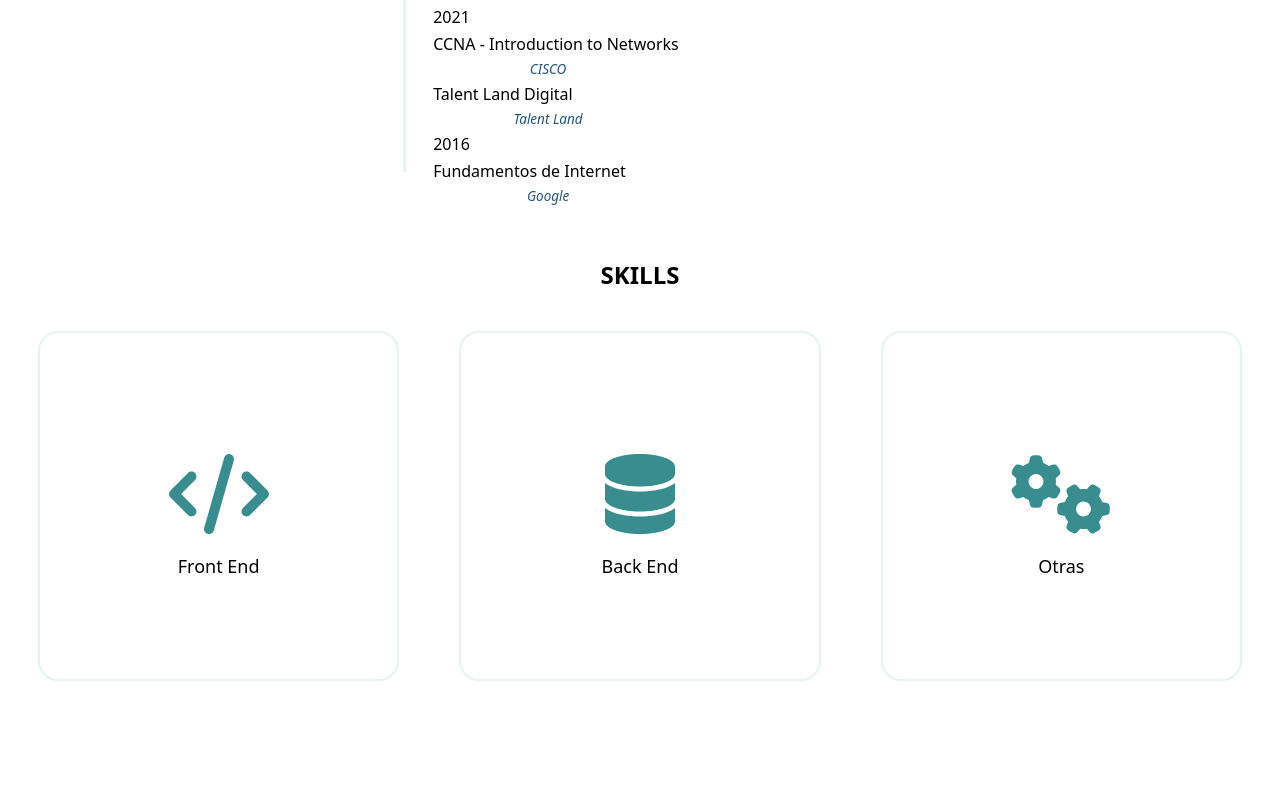
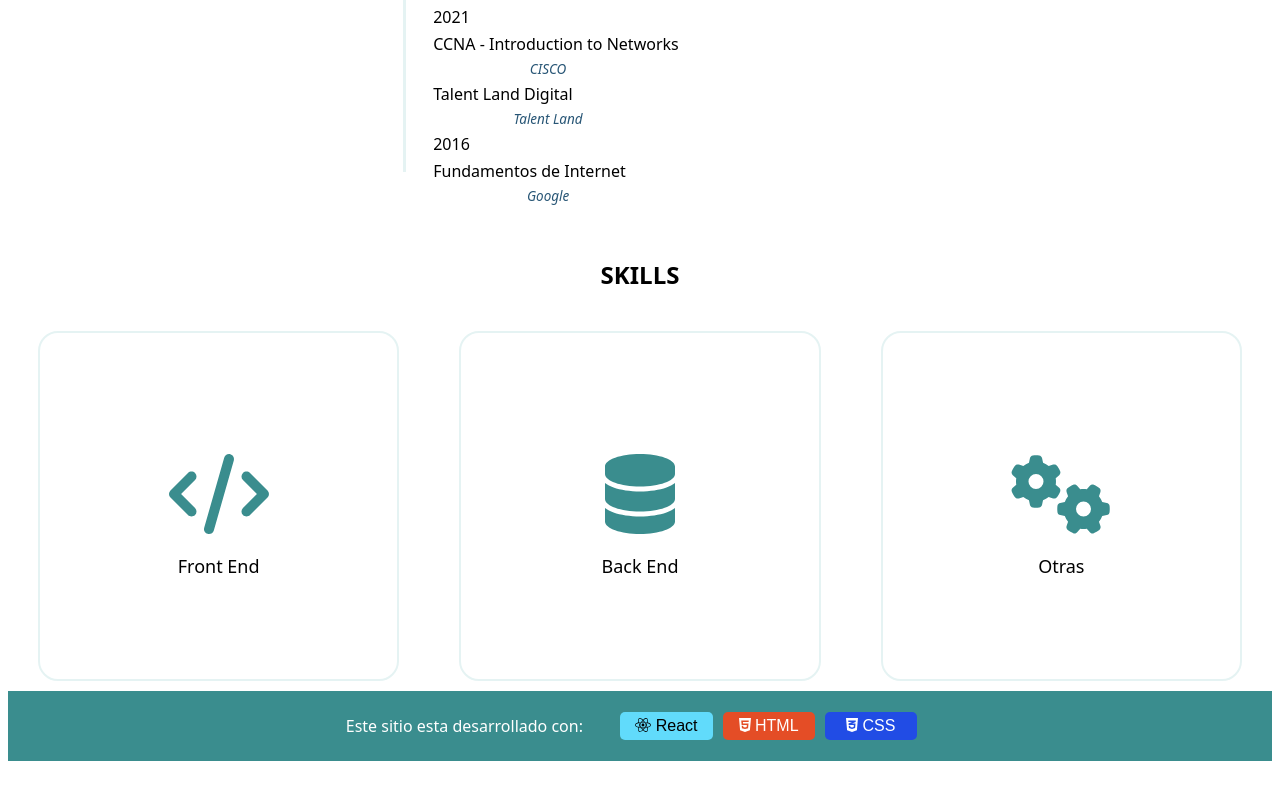
Before and after one commit to CassandraCHZ/portafolioWeb, a React (Create React App) app: page / in a window 1280 px wide. Shown: the part 1603-2403 px from the top of the page. Built offline with nearby package versions, Linux system fonts and the light colour scheme.

Commit message:
footer listo

```diff
--- a/src/aboutMe/aboutMe.modules.css
+++ b/src/aboutMe/aboutMe.modules.css
@@ -7,11 +7,11 @@
 }
 
 .column-left {
-    background-color: #f2f2f2;
+    background-color: var(--background-color);
 }
 
 .column-right {
-    background-color: #e6e6e6;
+    background-color: var(--background-color);
 }
 
 .image {
@@ -31,7 +31,7 @@
     align-items: center;
     justify-content: center;
     font-family: system-ui, -apple-system, BlinkMacSystemFont, 'Segoe UI', Roboto, Oxygen, Ubuntu, Cantarell, 'Open Sans';
-    color: black;
+    color: var(--textL);
     font-weight: bold;
     font-size: large;
 }
@@ -39,7 +39,7 @@
 .text {
     font-weight: normal;
     font-family: system-ui, -apple-system, BlinkMacSystemFont, 'Segoe UI', Roboto, Oxygen, Ubuntu, Cantarell, 'Open Sans';
-    color: black;
+    color:var(--textL);
     text-align: center;
 }
 
@@ -67,7 +67,7 @@
 
 /*Botón slide*/
 .button_slide {
-    color: black;
+    color: var(--textL);
     border: 2px solid var(--primary-blue);
     border-radius: 0px;
     padding: 10px 30px;
@@ -83,7 +83,7 @@
 }
 
 .slide_right:hover {
-    color: white;
+    color: var(--background-color);
     box-shadow: inset 400px 0 0 0 var(--primary-blue);
 }
 
--- a/src/globals.css
+++ b/src/globals.css
@@ -1,13 +1,15 @@
 :root {
-    /*colors*/
+  /*colors light*/
   --background-color: white;
   --primary-blue: #3A8D8E;
   --secondary-blue: #275575;
   --third-blue: #E5F3F3;
+  --textL: black;
 
-    --gray-one:#E5EAEA;
-    --gray-hover:#979797;
+  --gray-one: #E5EAEA;
+  --gray-hover: #979797;
 }
+
 
 html,
 body {
@@ -16,22 +18,19 @@
 }
 
 body {
-    color: rgb(var(--foreground-rgb));
-    background: linear-gradient(
-        to bottom,
-        transparent,
-        rgb(var(--background-end-rgb))
-      )
-      rgb(var(--background-start-rgb));
+  color: var(--textL);
+  background-color: var(--background-color);
 }
 
-  a {
-    color: inherit;
-    text-decoration: none;
+.dark-theme {
+  /*colors dark*/
+  --background-dark: rgb(0, 0, 0);
+  --primary-blueD: #3A8D8E;
+  --secondary-blueD: #275575;
+  --third-blueD: #E5F3F3;
+  --text-dark: white;
 }
-
-  @media (prefers-color-scheme: dark) {
-    html {
-      color-scheme: dark;
+.dark-theme body {
+  background-color: var(--background-dark);
+  color: var(--text-dark);
 }
-  }
--- a/src/locales/en/translation.json
+++ b/src/locales/en/translation.json
@@ -18,14 +18,6 @@
     "Google":"Internet Fundamentals",
 
     "Others":"Others",
-    "":"",
-    "":"",
-    "":"",
-    "":"",
-    "":"",
-    "":"",
-    "":"",
-    "":"",
-    "":"",
-    "":""
+
+    "Footer":"This site is developed with:"
   }
--- a/src/locales/es/translation.json
+++ b/src/locales/es/translation.json
@@ -17,6 +17,7 @@
     "Baccalaureate":"Bachillerato General con Capacitación en informática",
     "Google":"Fundamentos de Internet",
 
-    "Others":"Otras"
+    "Others":"Otras",
 
+    "Footer":"Este sitio esta desarrollado con:"
   }
--- a/src/navigation/navbar.modules.css
+++ b/src/navigation/navbar.modules.css
@@ -1,6 +1,6 @@
 .navbar {
-    background-color: white;
-    color: black;
+    background-color: var(--background-color);
+    color: var(--textL);
     padding: 10px;
     position: fixed;
     width: 100%;
@@ -25,7 +25,7 @@
   }
 
   .name{
-    color: black;
+    color: var(--textL);
     font-weight: bold;
     margin-left: 3px;
     margin-right: 20px;
@@ -40,7 +40,7 @@
   .bar {
     width: 30px;
     height: 3px;
-    background-color: black;
+    background-color: var(--textL);
     margin: 4px 0;
     border-radius: 30px;
   }
@@ -60,7 +60,7 @@
 
   a {
     text-decoration: none;
-    color: black;
+    color: var(--textL);
     font-size: 16px;
   }
 
@@ -107,7 +107,7 @@
   }
 
   .btnfos {
-    color: #000000;
+    color: var(--textL);
     cursor: pointer;
     font-size: 16px;
     line-height: 35px;
@@ -144,7 +144,7 @@
   .btnfos-2:before {
     -webkit-backface-visibility: hidden;
             backface-visibility: hidden;
-    border: 1px solid #fff;
+    border: 1px solid var(--background-color);
     bottom: 0px;
     content: " ";
     display: block;
--- a/src/skills/skills.js
+++ b/src/skills/skills.js
@@ -1,5 +1,6 @@
 import { FontAwesomeIcon } from '@fortawesome/react-fontawesome';
 import { faCode, faDatabase, faGears } from '@fortawesome/free-solid-svg-icons';
+import { faReact, faHtml5, faCss3Alt } from '@fortawesome/free-brands-svg-icons';
 import './skills.modules.css';
 import React from 'react';
 import { useTranslation } from 'react-i18next';
@@ -7,8 +8,8 @@ import { useTranslation } from 'react-i18next';
 
 
 function Skills() {
-      //Change language
-  const { t } = useTranslation();
+    //Change language
+    const { t } = useTranslation();
 
     return (
         <div className="contenedor">
@@ -95,6 +96,15 @@ function Skills() {
                     </div>
                 </div>
             </div>
+            <div className="rec">
+                <div className="rec t">{t('Footer')}
+                    <div className="boton">
+                        <button className="boton react"><FontAwesomeIcon icon={faReact} size="x" /> React</button>
+                        <button className="boton html"><FontAwesomeIcon icon={faHtml5} size="x" /> HTML</button>
+                        <button className="boton css"><FontAwesomeIcon icon={faCss3Alt} size="x" /> CSS</button>
+                    </div>
+                </div>
+            </div>
         </div>
     );
 }
--- a/src/skills/skills.modules.css
+++ b/src/skills/skills.modules.css
@@ -1,15 +1,15 @@
-.contenedor{
+.contenedor {
   font-family: system-ui, -apple-system, BlinkMacSystemFont, 'Segoe UI', Roboto, Oxygen, Ubuntu, Cantarell, 'Open Sans', 'Helvetica Neue', sans-serif;
-    height: 80vh;
+  height: 83vh;
 }
 
-.title{
+.title {
   font-size: x-large;
   font-weight: bold;
   text-align: center;
 }
 
-.subtitle{
+.subtitle {
   display: flex;
   font-size: large;
   align-items: center;
@@ -31,7 +31,7 @@
   justify-content: space-around;
 }
 
-.img{
+.img {
   display: flex;
   width: 26%;
   height: 26%;
@@ -39,7 +39,7 @@
   margin: 12px;
 }
 
-.img-back{
+.img-back {
   display: flex;
   width: 21%;
   height: 21%;
@@ -97,7 +97,7 @@
 }
 
 .card-front {
-    background-color: white;
+  background-color: var(--background-color);
   border: 2px solid var(--third-blue);
   display: flex;
   align-items: center;
@@ -107,19 +107,73 @@
 }
 
 .card-back {
-    background-color: white;
+  background-color: var(--background-color);
   border: 2px solid var(--third-blue);
   display: flex;
   align-items: center;
   justify-content: center;
   transform: rotateY(180deg);
-    color: #fff;
+  color: var(--background-color);
   z-index: 2;
+}
+
+/*FOOTER*/
+.rec {
+  background-color: var(--primary-blue);
+  width: 100%;
+  height: 70px;
+  display: flex;
+  justify-content: center;
+  align-items: center;
+}
+
+.rec.t {
+  font-weight: 500;
+  color: var(--background-color);
+  text-align: center;
+}
+
+.boton {
+  border: none;
+  border-radius: 5px;
+  font-size: 16px;
+  width: 27%;
+  margin-left: 10px;
+}
+
+.boton.react{
+  background-color: #61DBFB;
+  color: var(--textL);
+  padding: 5px;
+}
+
+.boton.html{
+  background-color: #e44d26;
+  color: var(--background-color);
+  padding: 5px;
+}
+
+.boton.css{
+  background-color: #214ce5;
+  color: var(--background-color);
+  padding: 5px;
 }
 
 @media (max-width: 768px) {
   .card-container {
-      flex-direction: column; /* Cambia a una columna en pantallas más pequeñas */
-      align-items: center; /* Centra los elementos en la columna */
+    flex-direction: column;
+    /* Cambia a una columna en pantallas más pequeñas */
+    align-items: center;
+    /* Centra los elementos en la columna */
+  }
+
+  .rec {
+    height: auto;
+  }
+
+  .boton {
+    width: 40%;
+    margin-left: 5px;
+    margin-top: 5px;
   }
 }
```
Also changed, not shown: src/contexts/ThemeContext.js (added, +21 -0 lines). Lines whose indentation alone changed are shown as unchanged.
